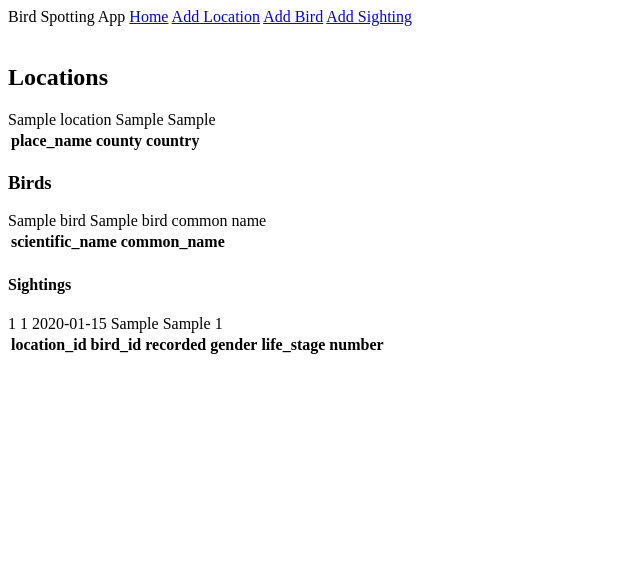
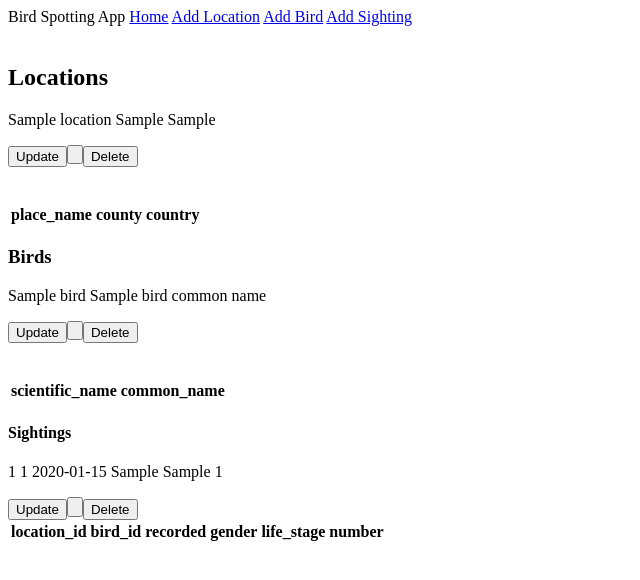
Before and after one commit to Faro145/bird_spotting, a Flask app: template app/templates/index.html in a window 1280 px wide. Shown: the top 580 px of the page, without its empty margins (0-640 px from the left). Run offline with Flask 2, Linux system fonts and the light colour scheme; tables that the repository leaves empty hold one stand-in row (values such as "Sample post"); the template is opened without the code that fills it: values that come from a table or form of the project are taken from there, most other values are stand-ins (such as "Sample title", 1, 10 or a date in 2020); lists and menus that the app fills with data are empty; parts of the project's set-up code (start-up, migrations or seed data) failed here and were passed over.

Commit message:
added buttons to template.py

```diff
--- a/app/templates/index.html
+++ b/app/templates/index.html
@@ -16,6 +16,17 @@
         {{location.county}}
         {{location.country}}
 
+        <div>
+        <form action='{{ url_for('updatelocation', id=id) }}'>
+        <button>Update<button>
+        </form>
+        <form action='{{ url_for('deletelocation', id=id) }}'>
+        <button>Delete</button>
+        </form>
+        </div>
+
+        <br><br>
+
         {% endfor %}
 </table>
 
@@ -31,6 +42,17 @@
 
         {{bird.scientific_name}}
         {{bird_common_name}}
+
+        <div>
+        <form action='{{ url_for('updatebird', id=id) }}'>
+        <button>Update<button>
+        </form>
+        <form action='{{ url_for('deletebird', id=id) }}'>
+        <button>Delete</button>
+        </form>
+        </div>
+
+        <br><br>
 
         {% endfor %}
 </table>
@@ -56,6 +78,15 @@
         {{sighting.life_stage}}
         {{sighting.number}}
 
+        <div>
+        <form action='{{ url_for('updatesighting', id=id) }}'>
+        <button>Update<button>
+        </form>
+        <form action='{{ url_for('deletebirdsighting', id=id) }}'>
+        <button>Delete</button>
+        </form>
+        </div>
+
         {% endfor %}
 </table>
 
```
